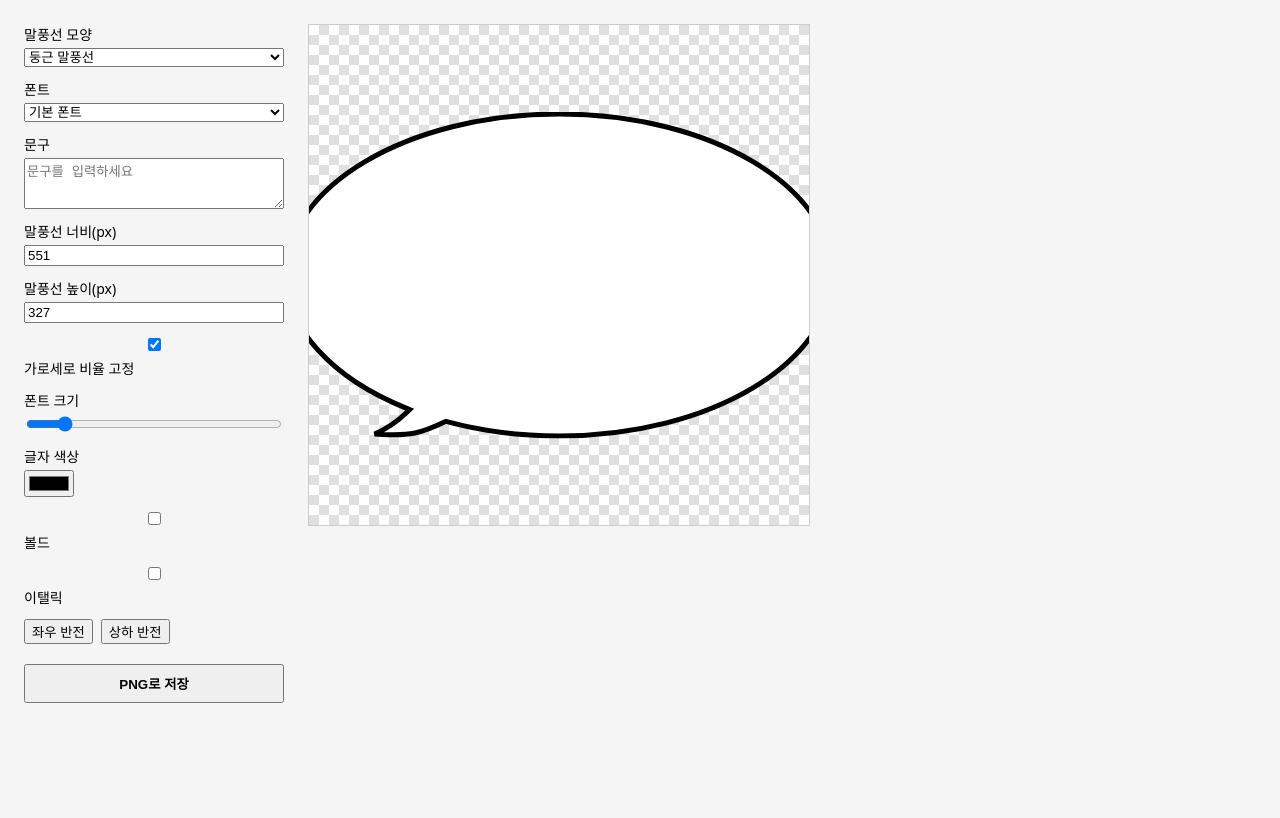
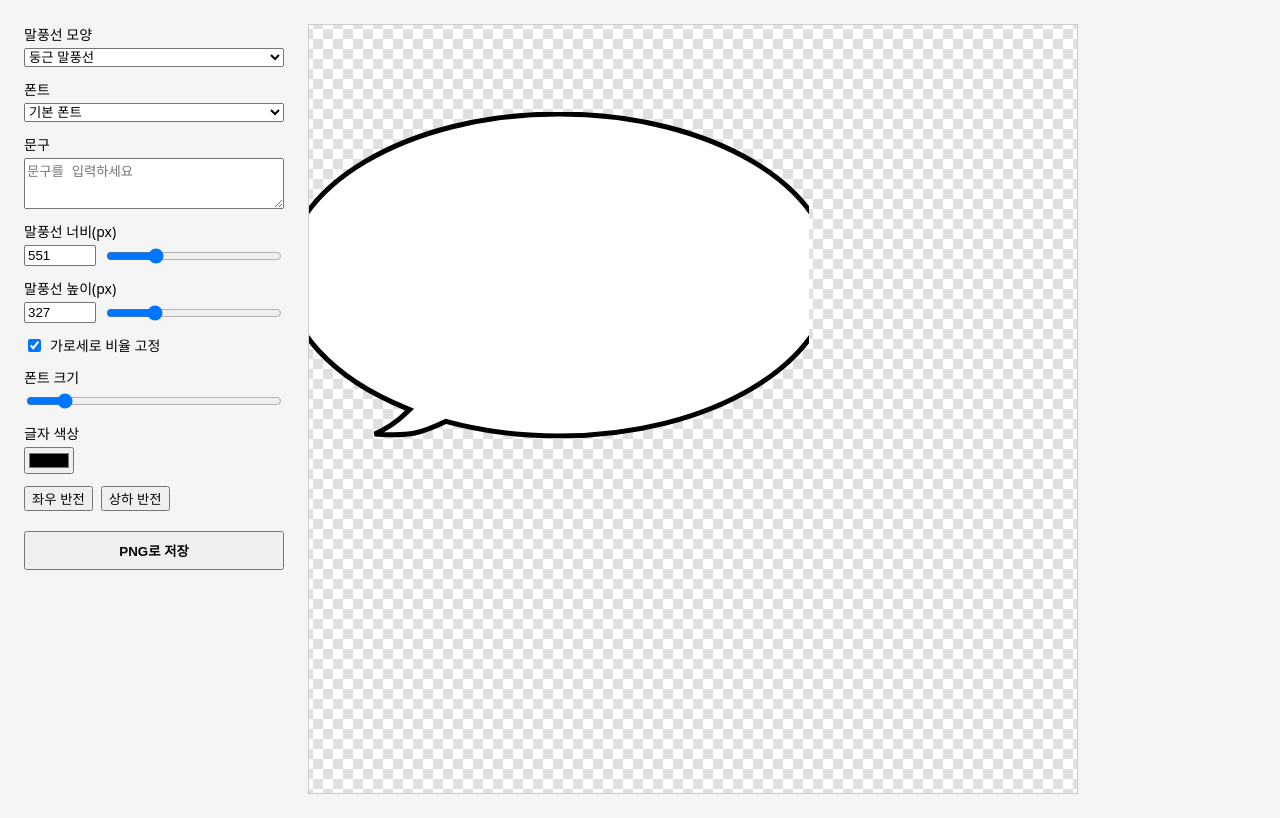
Before and after one commit to kkimhaji/bubble-png, a website built with Vite: page index.html in a window 1280 px wide. Built offline with nearby package versions, Linux system fonts and the light colour scheme.

Commit message:
[feat] Add range sliders synced with numeric inputs for bubble width/height control

```diff
--- a/index.html
+++ b/index.html
@@ -27,21 +27,25 @@
           ></textarea>
         </label>
 
-
         <label>
           말풍선 너비(px)
-          <input id="bubble-width" type="number" min="20" />
+          <div class="size-control">
+            <input id="bubble-width" type="number" min="20" />
+            <input id="bubble-width-range" type="range" min="20" />
+          </div>
         </label>
 
         <label>
           말풍선 높이(px)
-          <input id="bubble-height" type="number" min="20" />
+          <div class="size-control">
+            <input id="bubble-height" type="number" min="20" />
+            <input id="bubble-height-range" type="range" min="20" />
+          </div>
         </label>
 
-        <label
-          ><input id="lock-aspect" type="checkbox" checked /> 가로세로 비율
-          고정</label
-        >
+        <label class="checkbox-label">
+          <input id="lock-aspect" type="checkbox" checked /> 가로세로 비율 고정
+        </label>
 
         <label>
           폰트 크기
@@ -52,15 +56,6 @@
           글자 색상
           <input id="text-color" type="color" value="#000000" />
         </label>
-<!--
-        <label>
-          자간
-          <input id="letter-spacing" type="range" min="-5" max="20" value="0" />
-        </label> -->
-
-        <label><input id="bold" type="checkbox" /> 볼드</label>
-        <label><input id="italic" type="checkbox" /> 이탤릭</label>
-
         <div class="button-row">
           <button id="flip-h" type="button">좌우 반전</button>
           <button id="flip-v" type="button">상하 반전</button>
--- a/src/main.ts
+++ b/src/main.ts
@@ -1,7 +1,7 @@
 import Konva from "konva";
 import { bubbles, type BubbleAsset } from "./bubbles";
 import "./style.css";
-import { fonts } from './fonts';
+import { fonts } from "./fonts";
 
 const SHOW_SAFE_AREA_DEBUG = false;
 const STAGE_WIDTH = 500;
@@ -9,24 +9,20 @@ const STAGE_HEIGHT = 500;
 
 const bubbleSelect =
   document.querySelector<HTMLSelectElement>("#bubble-select")!;
-const fontSelect = document.querySelector<HTMLSelectElement>('#font-select')!;
+const fontSelect = document.querySelector<HTMLSelectElement>("#font-select")!;
 const textInput = document.querySelector<HTMLTextAreaElement>("#text-input")!;
 const fontSizeInput = document.querySelector<HTMLInputElement>("#font-size")!;
 const colorInput = document.querySelector<HTMLInputElement>("#text-color")!;
-// const letterSpacingInput =
-//   document.querySelector<HTMLInputElement>("#letter-spacing")!;
-const boldCheckbox = document.querySelector<HTMLInputElement>("#bold")!;
-const italicCheckbox = document.querySelector<HTMLInputElement>("#italic")!;
 const flipHButton = document.querySelector<HTMLButtonElement>("#flip-h")!;
 const flipVButton = document.querySelector<HTMLButtonElement>("#flip-v")!;
 const exportButton = document.querySelector<HTMLButtonElement>("#export-btn")!;
 
-const bubbleWidthInput =
-  document.querySelector<HTMLInputElement>("#bubble-width")!;
-const bubbleHeightInput =
-  document.querySelector<HTMLInputElement>("#bubble-height")!;
-const lockAspectCheckbox =
-  document.querySelector<HTMLInputElement>("#lock-aspect")!;
+const bubbleWidthInput = document.querySelector<HTMLInputElement>("#bubble-width")!;
+const bubbleHeightInput = document.querySelector<HTMLInputElement>("#bubble-height")!;
+const lockAspectCheckbox = document.querySelector<HTMLInputElement>("#lock-aspect")!;
+
+const bubbleWidthRangeInput = document.querySelector<HTMLInputElement>("#bubble-width-range")!;
+const bubbleHeightRangeInput = document.querySelector<HTMLInputElement>("#bubble-height-range")!;
 
 const stage = new Konva.Stage({
   container: "stage-container",
@@ -59,7 +55,7 @@ bubbles.forEach((b) => {
 });
 
 fonts.forEach((f) => {
-  const option = document.createElement('option');
+  const option = document.createElement("option");
   option.value = f.id;
   option.textContent = f.label;
   fontSelect.appendChild(option);
@@ -97,9 +93,20 @@ async function renderBubble(bubble: BubbleAsset) {
   intrinsicWidth = imgEl.naturalWidth;
   intrinsicHeight = imgEl.naturalHeight;
   aspectRatio = intrinsicWidth / intrinsicHeight;
-
   bubbleWidthInput.value = String(intrinsicWidth);
   bubbleHeightInput.value = String(intrinsicHeight);
+
+  bubbleWidthRangeInput.min = String(
+    Math.max(20, Math.round(intrinsicWidth * 0.3))
+  );
+  bubbleWidthRangeInput.max = String(Math.round(intrinsicWidth * 3));
+  bubbleWidthRangeInput.value = String(intrinsicWidth);
+
+  bubbleHeightRangeInput.min = String(
+    Math.max(20, Math.round(intrinsicHeight * 0.3))
+  );
+  bubbleHeightRangeInput.max = String(Math.round(intrinsicHeight * 3));
+  bubbleHeightRangeInput.value = String(intrinsicHeight);
 
   outerGroup = new Konva.Group({
     x: STAGE_WIDTH / 2,
@@ -162,12 +169,13 @@ function updateTextPosition() {
   if (!textNode) return;
   const safeArea = currentBubble.safeArea;
 
-  // flip 상태에 따라 안전영역 좌표를 원본(0~intrinsicWidth/Height) 좌표계 기준으로 미러링
-  const effectiveX = flipX ? intrinsicWidth - safeArea.x - safeArea.width : safeArea.x;
-  const effectiveY = flipY ? intrinsicHeight - safeArea.y - safeArea.height : safeArea.y;
+  const effectiveX = flipX
+    ? intrinsicWidth - safeArea.x - safeArea.width
+    : safeArea.x;
+  const effectiveY = flipY
+    ? intrinsicHeight - safeArea.y - safeArea.height
+    : safeArea.y;
 
-  // outerGroup은 스테이지 중앙(STAGE_WIDTH/2, STAGE_HEIGHT/2)에 있고
-  // offsetX/Y가 intrinsicWidth/Height의 절반이므로, 스케일 적용 후 말풍선의 실제 좌상단 좌표는 아래와 같습니다.
   const bubbleLeft = STAGE_WIDTH / 2 - (intrinsicWidth / 2) * currentScaleX;
   const bubbleTop = STAGE_HEIGHT / 2 - (intrinsicHeight / 2) * currentScaleY;
 
@@ -185,16 +193,15 @@ function updateTextPosition() {
   textNode.moveToTop();
 }
 
-fontSelect.addEventListener('change', async () => {
+fontSelect.addEventListener("change", async () => {
   const selected = fonts.find((f) => f.id === fontSelect.value);
   if (!selected) return;
   currentFontFamily = selected.cssFontFamily;
 
-  // 폰트 파일이 아직 로드되지 않았다면 기다렸다가 반영 (안 그러면 폴백 폰트로 잠깐 보일 수 있음)
   try {
     await document.fonts.load(`16px "${currentFontFamily}"`);
   } catch (err) {
-    console.error('폰트 로드 실패:', err);
+    console.error("폰트 로드 실패:", err);
   }
 
   updateTextStyle();
@@ -205,31 +212,18 @@ function updateTextStyle() {
   textNode.text(textInput.value);
   textNode.fontSize(Number(fontSizeInput.value));
   textNode.fill(colorInput.value);
-  // textNode.letterSpacing(Number(letterSpacingInput.value));
   textNode.fontFamily(currentFontFamily);
-
-  const fontStyle =
-    [boldCheckbox.checked ? "bold" : "", italicCheckbox.checked ? "italic" : ""]
-      .filter(Boolean)
-      .join(" ") || "normal";
-  textNode.fontStyle(fontStyle);
   layer.batchDraw();
 }
 
-// ----- 이벤트 -----
 bubbleSelect.addEventListener("change", () => {
   const selected = bubbles.find((b) => b.id === bubbleSelect.value);
   if (selected) void renderBubble(selected);
 });
 
-[
-  textInput,
-  fontSizeInput,
-  colorInput,
-  // letterSpacingInput,
-  boldCheckbox,
-  italicCheckbox,
-].forEach((el) => el.addEventListener("input", updateTextStyle));
+[textInput, fontSizeInput, colorInput].forEach(
+  (el) => el.addEventListener("input", updateTextStyle)
+);
 
 flipHButton.addEventListener("click", () => {
   flipX = !flipX;
@@ -245,26 +239,46 @@ flipVButton.addEventListener("click", () => {
   layer.batchDraw();
 });
 
-// 말풍선 크기 조절 (비율 고정 옵션 포함)
-bubbleWidthInput.addEventListener("input", () => {
-  const newWidth = Number(bubbleWidthInput.value);
+function handleWidthChange(newWidth: number) {
   const newHeight = lockAspectCheckbox.checked
     ? newWidth / aspectRatio
     : Number(bubbleHeightInput.value);
-  if (lockAspectCheckbox.checked)
+
+  bubbleWidthInput.value = String(Math.round(newWidth));
+  bubbleWidthRangeInput.value = String(Math.round(newWidth));
+  if (lockAspectCheckbox.checked) {
     bubbleHeightInput.value = String(Math.round(newHeight));
+    bubbleHeightRangeInput.value = String(Math.round(newHeight));
+  }
   applySize(newWidth, newHeight);
-});
+}
 
-bubbleHeightInput.addEventListener("input", () => {
-  const newHeight = Number(bubbleHeightInput.value);
+function handleHeightChange(newHeight: number) {
   const newWidth = lockAspectCheckbox.checked
     ? newHeight * aspectRatio
     : Number(bubbleWidthInput.value);
-  if (lockAspectCheckbox.checked)
+
+  bubbleHeightInput.value = String(Math.round(newHeight));
+  bubbleHeightRangeInput.value = String(Math.round(newHeight));
+  if (lockAspectCheckbox.checked) {
     bubbleWidthInput.value = String(Math.round(newWidth));
+    bubbleWidthRangeInput.value = String(Math.round(newWidth));
+  }
   applySize(newWidth, newHeight);
-});
+}
+
+bubbleWidthInput.addEventListener("input", () =>
+  handleWidthChange(Number(bubbleWidthInput.value))
+);
+bubbleWidthRangeInput.addEventListener("input", () =>
+  handleWidthChange(Number(bubbleWidthRangeInput.value))
+);
+bubbleHeightInput.addEventListener("input", () =>
+  handleHeightChange(Number(bubbleHeightInput.value))
+);
+bubbleHeightRangeInput.addEventListener("input", () =>
+  handleHeightChange(Number(bubbleHeightRangeInput.value))
+);
 
 exportButton.addEventListener("click", () => {
   const dataUrl = stage.toDataURL({ mimeType: "image/png", pixelRatio: 1 });
--- a/src/style.css
+++ b/src/style.css
@@ -16,6 +16,7 @@ body {
   gap: 24px;
   padding: 24px;
   align-items: flex-start;
+  flex-wrap: wrap; /* 화면이 좁을 때 패널(260px)과 60vw 미리보기가 겹치지 않도록 */
 }
 
 .panel {
@@ -25,6 +26,19 @@ body {
   width: 260px;
 }
 
+.button-row {
+  display: flex;
+  gap: 8px;
+}
+
+/* 체크무늬 배경: 최종 export가 투명 PNG이므로, 편집 중에도 어디가 투명한지 눈으로 확인할 수 있게 처리 */
+#stage-container {
+  width: 60vw;
+  aspect-ratio: 1 / 1; /* STAGE_WIDTH와 STAGE_HEIGHT가 같은 정사각형이므로 */
+  background: repeating-conic-gradient(#e0e0e0 0% 25%, #ffffff 0% 50%) 50% / 20px 20px;
+  border: 1px solid #ccc;
+}
+
 .panel label {
   display: flex;
   flex-direction: column;
@@ -32,16 +46,11 @@ body {
   font-size: 14px;
 }
 
-.button-row {
-  display: flex;
-  gap: 8px;
-}
-
-/* 체크무늬 배경: 최종 export가 투명 PNG이므로, 편집 중에도 어디가 투명한지 눈으로 확인할 수 있게 처리 */
-#stage-container {
-  background: repeating-conic-gradient(#e0e0e0 0% 25%, #ffffff 0% 50%) 50% /
-    20px 20px;
-  border: 1px solid #ccc;
+/* 체크박스 계열 레이블은 가로 정렬로 예외 처리 */
+.panel label.checkbox-label {
+  flex-direction: row;
+  align-items: center;
+  gap: 6px;
 }
 
 .export-btn {
@@ -50,3 +59,18 @@ body {
   font-weight: bold;
   cursor: pointer;
 }
+
+.size-control {
+  display: flex;
+  align-items: center;
+  gap: 8px;
+}
+
+.size-control input[type='number'] {
+  width: 64px;
+  flex-shrink: 0;
+}
+
+.size-control input[type='range'] {
+  flex: 1;
+}
```
